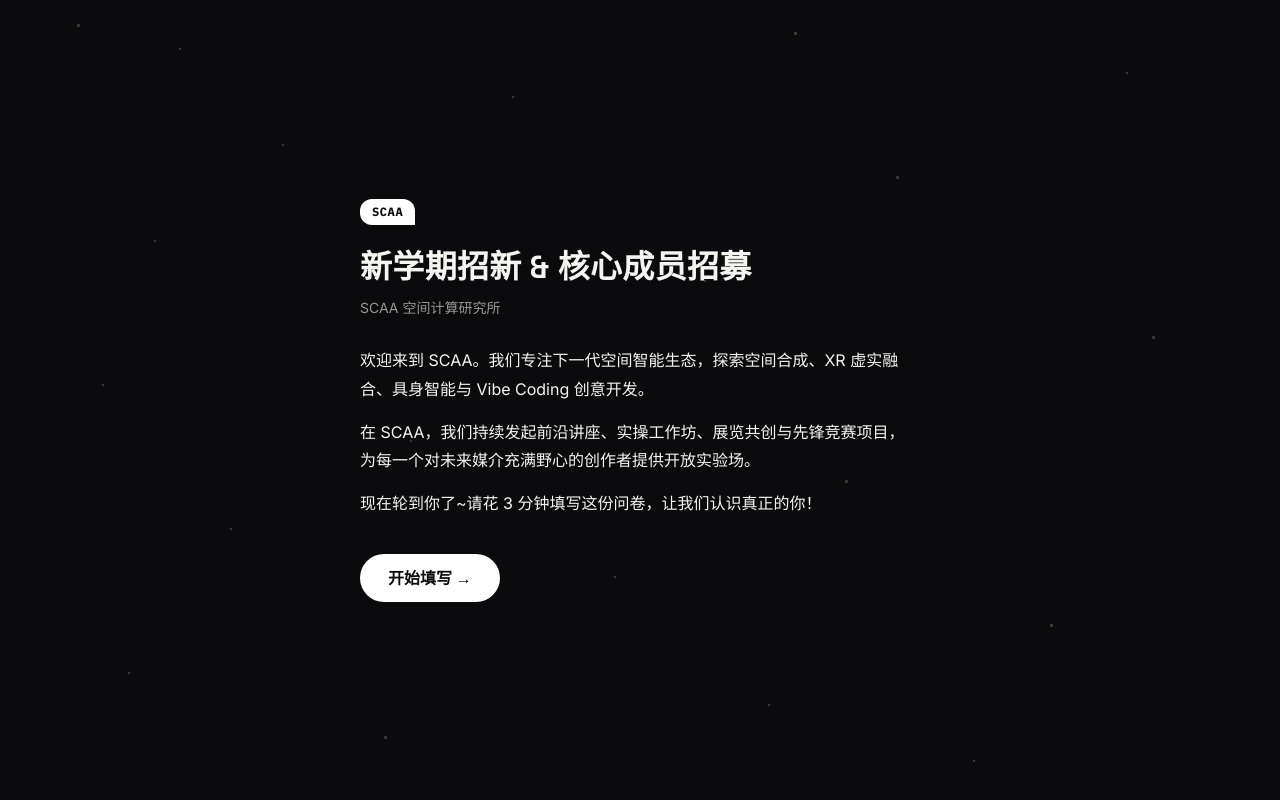
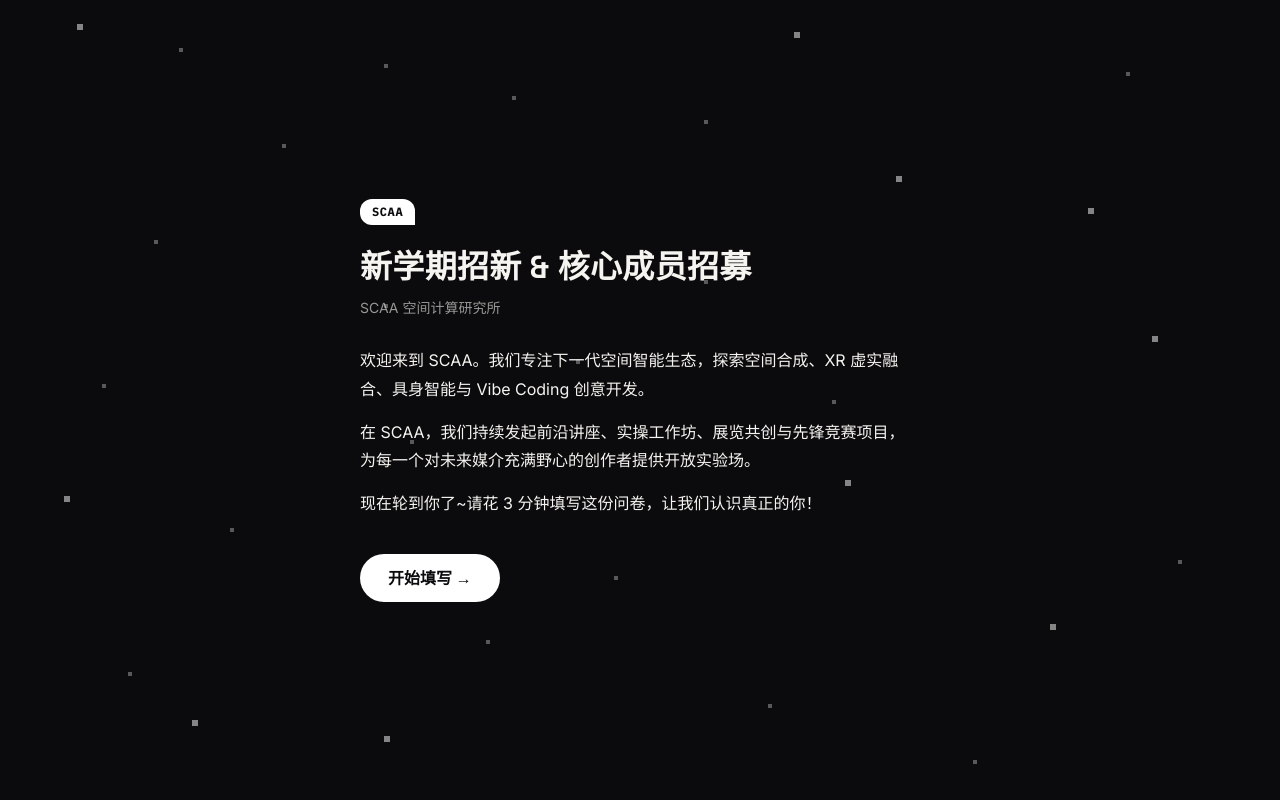
Before and after one commit to mjingwen058-wq/Spacecomputation_diaoyan, a Next.js app: page / in a window 1280 px wide. Built offline with nearby package versions, Linux system fonts and the light colour scheme.

Commit message:
Adjust pixel sizes and opacity in PixelBackdrop

```diff
--- a/components/PixelBackdrop.tsx
+++ b/components/PixelBackdrop.tsx
@@ -4,6 +4,8 @@ const DOTS = [
   [3, 6], [6, 14], [12, 40], [4, 62], [9, 88], [18, 22], [22, 70], [30, 12],
   [35, 55], [42, 90], [48, 8], [55, 32], [60, 66], [66, 18], [72, 48],
   [78, 82], [84, 10], [88, 60], [92, 30], [95, 76],
+  [15, 55], [26, 85], [38, 30], [50, 65], [62, 5], [70, 92], [80, 38],
+  [90, 15], [8, 30], [45, 45],
 ];
 
 export default function PixelBackdrop() {
@@ -25,10 +27,10 @@ export default function PixelBackdrop() {
             position: "absolute",
             top: `${top}%`,
             left: `${left}%`,
-            width: i % 3 === 0 ? 3 : 2,
-            height: i % 3 === 0 ? 3 : 2,
-            background: "rgba(255,255,255,0.35)",
-            opacity: 0.5,
+            width: i % 3 === 0 ? 6 : 4,
+            height: i % 3 === 0 ? 6 : 4,
+            background: "#ffffff",
+            opacity: i % 3 === 0 ? 0.5 : 0.32,
           }}
         />
       ))}
```
